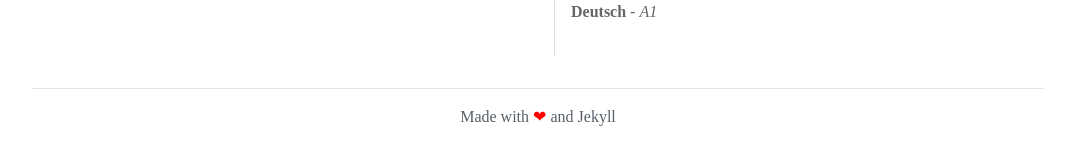
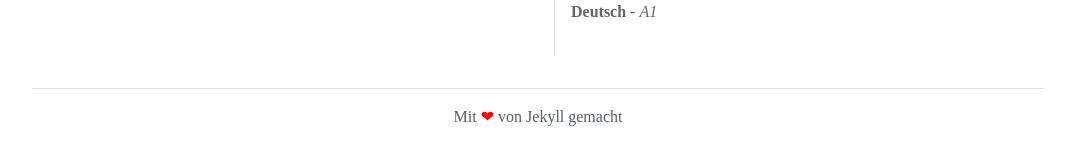
Before and after one commit to atthealchemist/atthealchemist.github.io, a Jekyll site: the page built from pages/de/index.md, in a window 1280 px wide and 900 px high, scrolled down 2265 px. Shown: the part 755-897 px from the top of the window, without its empty margins (102-1177 px from the left). Built offline with Jekyll 4.4.1, drawn with Linux system fonts in a browser that asks for light colours; nearby versions of some CDN libraries; some web fonts are replaced.

Commit message:
i18n футера

```diff
--- a/_data/i18n/de.yml
+++ b/_data/i18n/de.yml
@@ -57,3 +57,5 @@ pages:
   projects:
     title: Meine Projekte
     legacy: Vermächtnis
+  footer:
+    about: Mit <span class="color-red">❤</span> von Jekyll gemacht
--- a/_data/i18n/en.yml
+++ b/_data/i18n/en.yml
@@ -57,3 +57,5 @@ pages:
   projects:
     title: Projects
     legacy: Legacy
+  footer:
+    about: Made with <span class="color-red">❤</span> and Jekyll
--- a/_data/i18n/ru.yml
+++ b/_data/i18n/ru.yml
@@ -58,3 +58,5 @@ pages:
   projects:
     title: Мои проекты
     legacy: Устаревшие
+  footer:
+    about: Сделано с <span class="color-red">❤</span> на Jekyll
--- a/_includes/footer.html
+++ b/_includes/footer.html
@@ -1,3 +1,4 @@
 <footer class="footer border-top border-gray-light mt-5 pt-3 text-center text-gray">
-    Made with <span class="color-red">❤</span> and Jekyll
+    {% assign footer_i18n = site.data.i18n[page.lang].pages.footer %}
+    {{ footer_i18n.about }}
 </footer>
```
